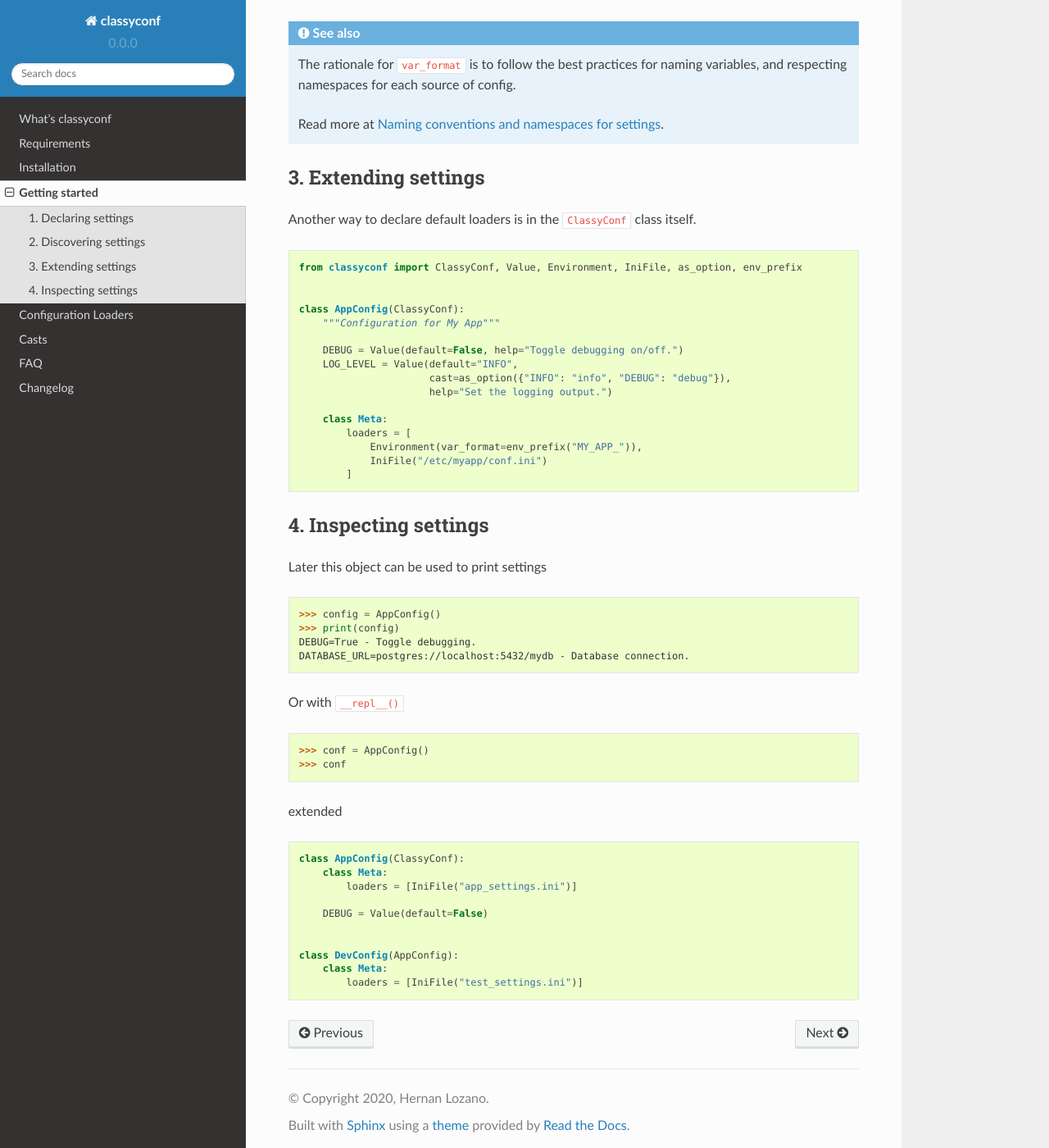
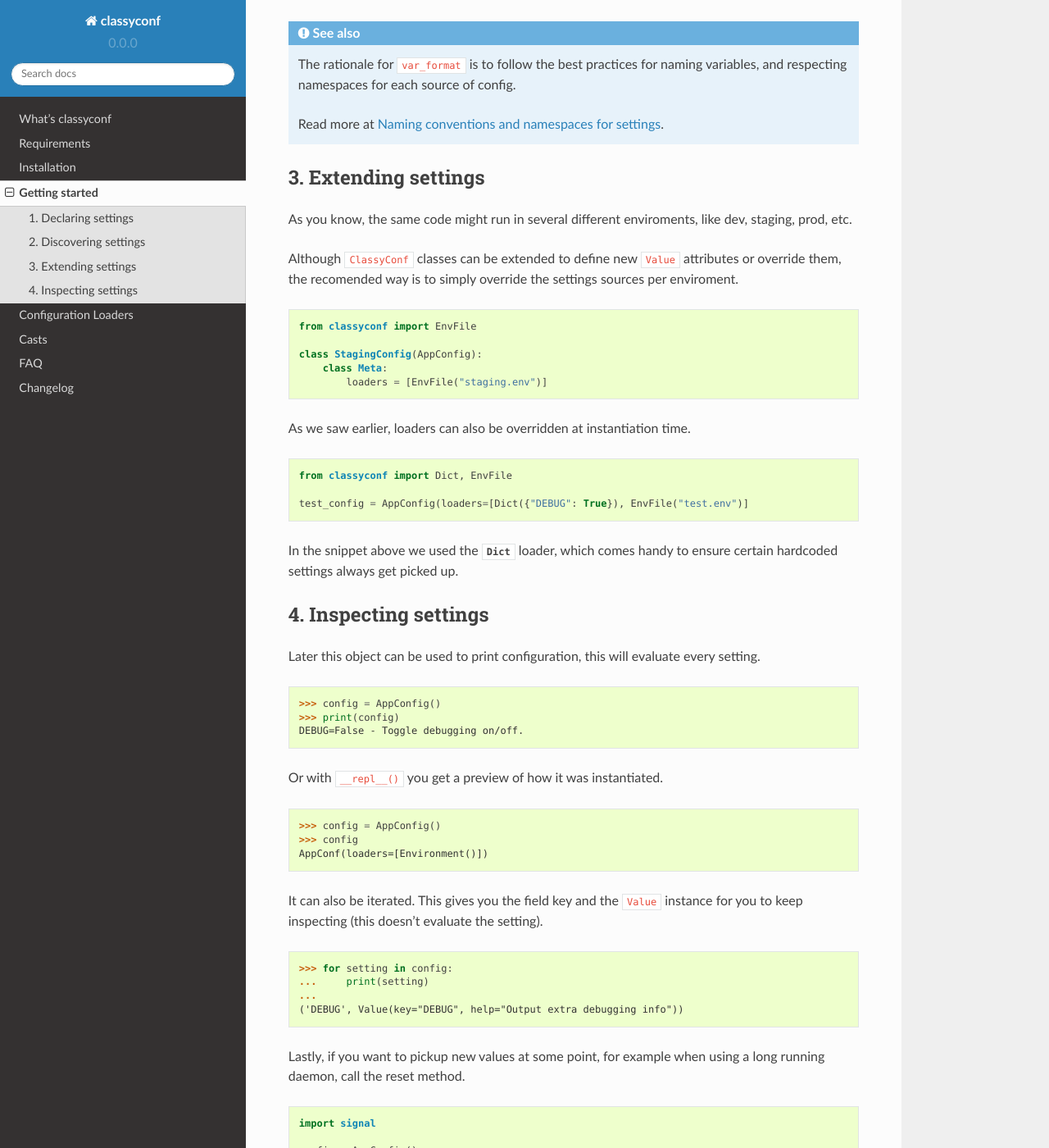
Before and after one commit to hernantz/classyconf, a Sphinx documentation site: the page built from docs/source/usage.rst, in a window 1280 px wide and 1400 px high, scrolled down 2433 px. Shown: the whole window at 82% size. Built offline with Sphinx 7.4.7 and the Read the Docs theme 2.0.0, drawn with Linux system fonts in a browser that asks for light colours; some of the changed text lies outside the part shown.

Commit message:
Finished intro

```diff
--- a/docs/source/introduction.rst
+++ b/docs/source/introduction.rst
@@ -2,7 +2,7 @@ What's classyconf
 -----------------
 
 Classyconf is a framework agnostic python library created to make easy the
-separation of configuration and code
+separation of configuration and code.
 
 It adds a declarative way to define settings for your projects contained in a
 class that can be extended, config objects can be passed around modules and
--- a/docs/source/usage.rst
+++ b/docs/source/usage.rst
@@ -34,7 +34,7 @@ as you need.
 
 We are using the ``as_boolean`` cast for the ``DEBUG`` setting. The
 ``as_boolean`` cast converts values like ``On|Off``, ``1|0``, ``yes|no``,
-``true|false`` into Python boolean ``True`` or ``False``.
+``true|false``, ``t|f`` into Python boolean ``True`` or ``False``.
 
 .. seealso::
     Visit the :doc:`Casts<casts>` section to find out more about other casts
@@ -99,7 +99,7 @@ The config instance can accessed as dict or object. Let's trigger a look up:
 Each loader is checked in the given order. In this case, we will first lookup
 each setting in the ``os.enviroment`` variables and, when not found, the
 declared `.ini` file (inside the ``settings`` section), but if this file
-doesn't exist, this loader is ignored.
+doesn't exist or is broken, this loader is ignored.
 
 If a setting is not found by any loader, the default value is returned, if
 set, or a
@@ -138,58 +138,80 @@ Now if you access ``config.DEBUG``, classyconf will first check for
 3. Extending settings
 ~~~~~~~~~~~~~~~~~~~~~
 
-Another way to declare default loaders is in the ``ClassyConf`` class itself.
+As you know, the same code might run in several different enviroments, like
+dev, staging, prod, etc.
+
+Although ``ClassyConf`` classes can be extended to define new ``Value``
+attributes or override them, the recomended way is to simply override the
+settings sources per enviroment.
 
 .. code-block:: python
 
-    from classyconf import ClassyConf, Value, Environment, IniFile, as_option, env_prefix
+    from classyconf import EnvFile
+
+    class StagingConfig(AppConfig):
+        class Meta:
+            loaders = [EnvFile("staging.env")]
 
 
-    class AppConfig(ClassyConf):
-        """Configuration for My App"""
+As we saw earlier, loaders can also be overridden at instantiation time.
 
-        DEBUG = Value(default=False, help="Toggle debugging on/off.")
-        LOG_LEVEL = Value(default="INFO",
-                          cast=as_option({"INFO": "info", "DEBUG": "debug"}),
-                          help="Set the logging output.")
+.. code-block:: python
 
-        class Meta:
-            loaders = [
-                Environment(var_format=env_prefix("MY_APP_")),
-                IniFile("/etc/myapp/conf.ini")
-            ]
+    from classyconf import Dict, EnvFile
+
+    test_config = AppConfig(loaders=[Dict({"DEBUG": True}), EnvFile("test.env")]
+
+In the snippet above we used the :py:class:`Dict<classyconf.loaders.Dict>`
+loader, which comes handy to ensure certain hardcoded settings always get
+picked up.
 
 
 4. Inspecting settings
 ~~~~~~~~~~~~~~~~~~~~~~
 
-Later this object can be used to print settings
+Later this object can be used to print configuration, this will evaluate every setting.
 
 .. code-block:: python
 
     >>> config = AppConfig()
     >>> print(config)
-    DEBUG=True - Toggle debugging.
-    DATABASE_URL=postgres://localhost:5432/mydb - Database connection.
+    DEBUG=False - Toggle debugging on/off.
 
-Or with ``__repl__()``
+Or with ``__repl__()`` you get a preview of how it was instantiated.
 
 .. code-block:: python
 
-    >>> conf = AppConfig()
-    >>> conf
+    >>> config = AppConfig()
+    >>> config
+    AppConf(loaders=[Environment()])
 
-extended
+
+It can also be iterated. This gives you the field key and the ``Value``
+instance for you to keep inspecting (this doesn't evaluate the setting).
 
 .. code-block:: python
 
-    class AppConfig(ClassyConf):
-        class Meta:
-            loaders = [IniFile("app_settings.ini")]
-
-        DEBUG = Value(default=False)
+    >>> for setting in config:
+    ...     print(setting)
+    ...
+    ('DEBUG', Value(key="DEBUG", help="Output extra debugging info"))
 
 
-    class DevConfig(AppConfig):
-        class Meta:
-            loaders = [IniFile("test_settings.ini")]
+Lastly, if you want to pickup new values at some point, for example when
+using a long running daemon, call the reset method.
+
+.. code-block:: python
+
+    import signal
+
+    config = AppConfig()
+
+    def signal_handler(signum, frame):
+        if signum == signal.SIGHUP:  # kill -1 <pid>
+            config.reset()
+
+    signal.signal(signal.SIGHUP, signal_handler)
+
+    if __name__ == '__main__':
+        main(config)
```
Also changed, not shown: 1 other file.
